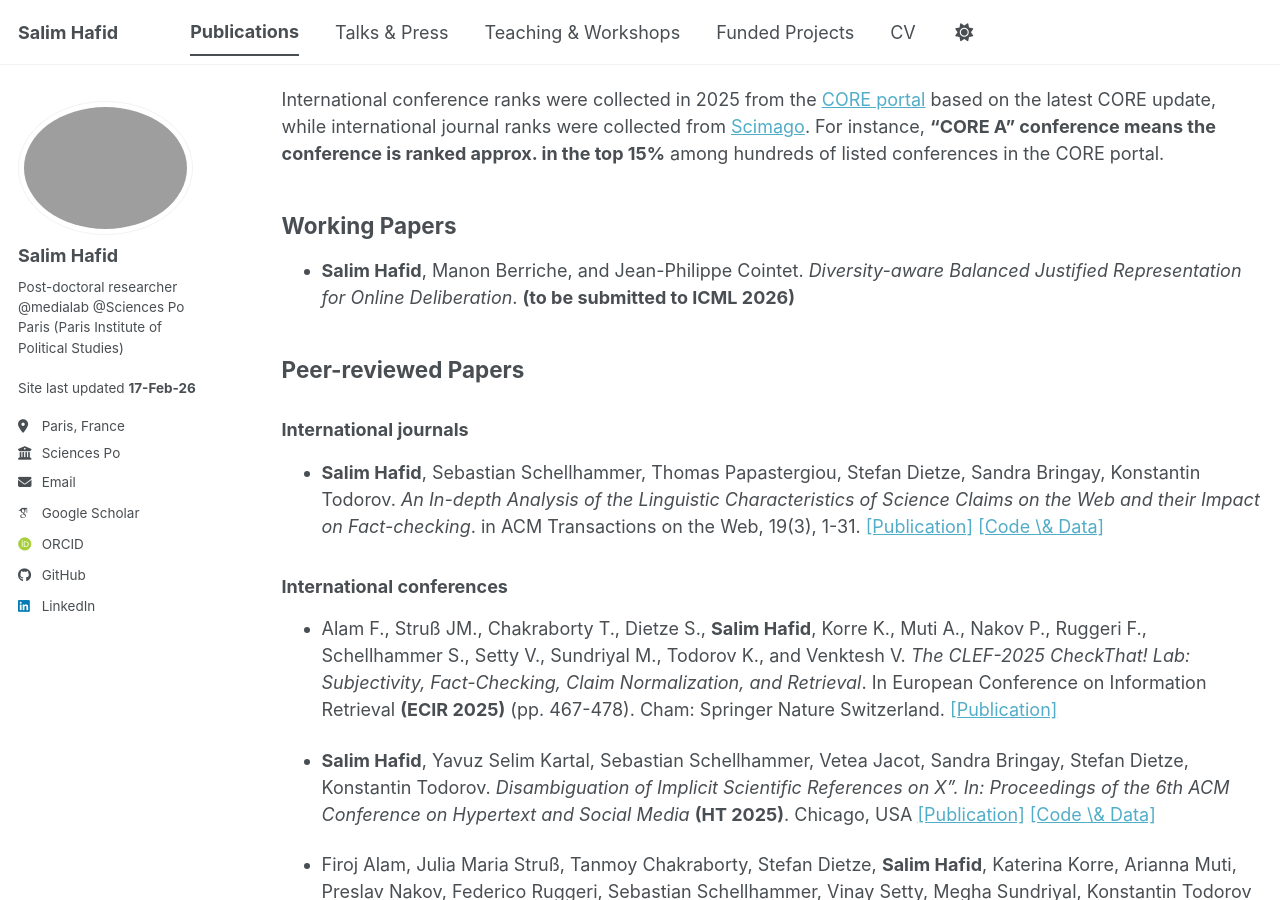
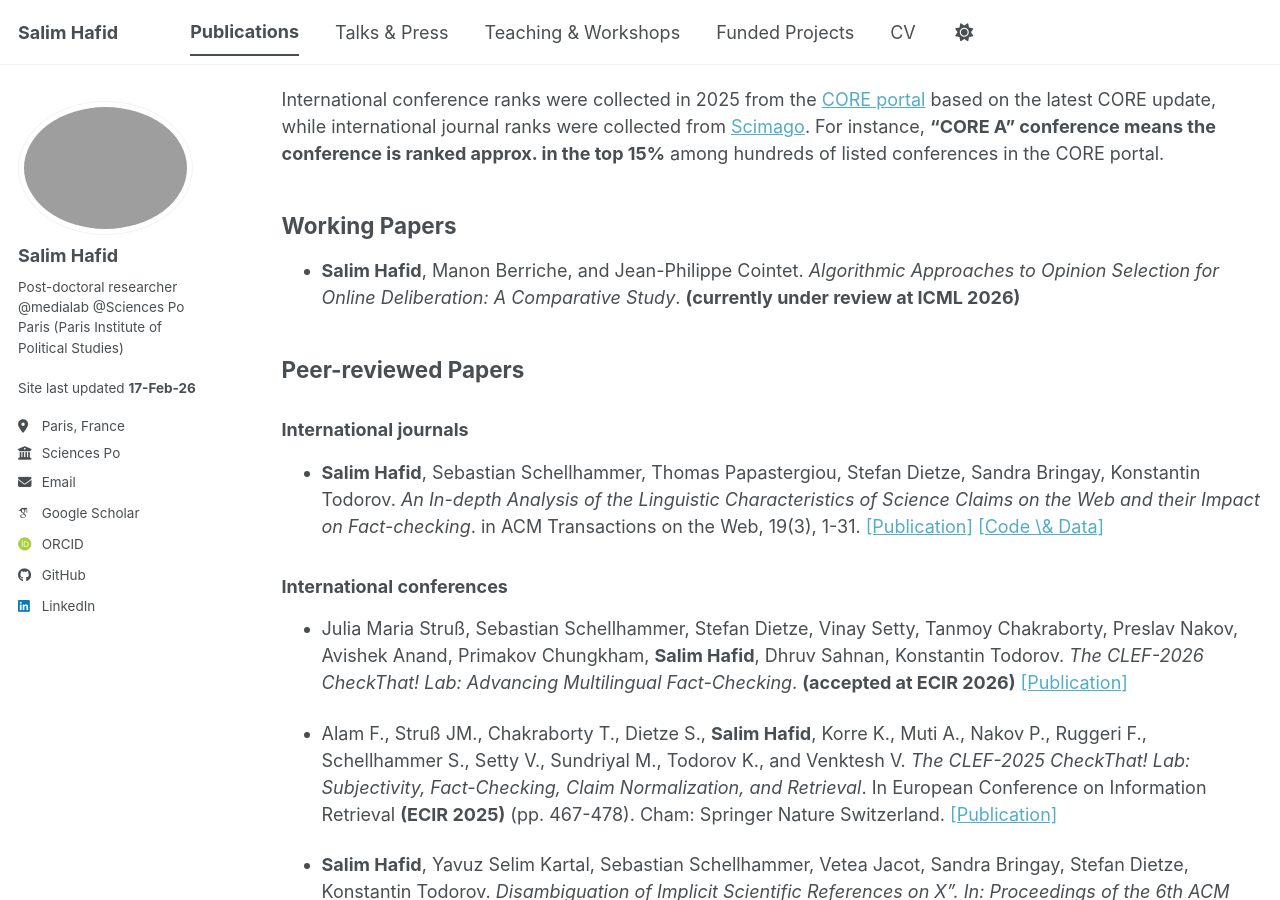
Before and after one commit to salim-hafid/salim-hafid.github.io, a Jekyll site: the page built from _pages/publications.md, in a window 1280 px wide and 900 px high, scrolled down 324 px. Built offline with Jekyll 4.4.1, drawn with Linux system fonts in a browser that asks for light colours; some web fonts are replaced; a script bundle is joined from its source files by our own code; library files that are not in the unit come from our copies.

Commit message:
Update publications with new working and peer-reviewed papers

```diff
--- a/_pages/publications.md
+++ b/_pages/publications.md
@@ -12,7 +12,7 @@ Note that in contrast to many other fields, where conferences primarily serve as
 International conference ranks were collected in 2025 from the [CORE portal](https://portal.core.edu.au/conf-ranks/) based on the latest CORE update, while international journal ranks were collected from [Scimago](https://www.scimagojr.com/journalrank.php). For instance, **"CORE A" conference means the conference is ranked approx. in the top 15%** among hundreds of listed conferences in the CORE portal.
 
 ## Working Papers
-- **Salim Hafid**, Manon Berriche, and Jean-Philippe Cointet. *Diversity-aware Balanced Justified Representation for Online Deliberation*. **(to be submitted to ICML 2026)**
+- **Salim Hafid**, Manon Berriche, and Jean-Philippe Cointet. *Algorithmic Approaches to Opinion Selection for Online Deliberation: A Comparative Study*. **(currently under review at ICML 2026)**
 
 ## Peer-reviewed Papers
 
@@ -21,6 +21,8 @@ International conference ranks were collected in 2025 from the [CORE portal](htt
 - **Salim Hafid**, Sebastian Schellhammer, Thomas Papastergiou, Stefan Dietze, Sandra Bringay, Konstantin Todorov. *An In-depth Analysis of the Linguistic Characteristics of Science Claims on the Web and their Impact on Fact-checking*. in ACM Transactions on the Web, 19(3), 1-31. [[Publication]](https://dl.acm.org/doi/full/10.1145/3746170)  [[Code \& Data]](https://github.com/AI-4-Sci/SciWebClaims)
 
 ### International conferences
+- Julia Maria Struß, Sebastian Schellhammer, Stefan Dietze, Vinay Setty, Tanmoy Chakraborty, Preslav Nakov, Avishek Anand, Primakov Chungkham, **Salim Hafid**, Dhruv Sahnan, Konstantin Todorov. *The CLEF-2026 CheckThat! Lab: Advancing Multilingual Fact-Checking*. **(accepted at ECIR 2026)** [[Publication]]([https://arxiv.org/pdf/2503.14828](https://arxiv.org/pdf/2602.09516))
+
 - Alam F., Struß JM., Chakraborty T., Dietze S., **Salim Hafid**, Korre K., Muti A., Nakov P., Ruggeri F., Schellhammer S., Setty V., Sundriyal M., Todorov K., and Venktesh V. *The CLEF-2025 CheckThat! Lab: Subjectivity, Fact-Checking, Claim Normalization, and Retrieval*. In European Conference on Information Retrieval **(ECIR 2025)** (pp. 467-478). Cham: Springer Nature Switzerland. [[Publication]](https://arxiv.org/pdf/2503.14828)
 
 
```
